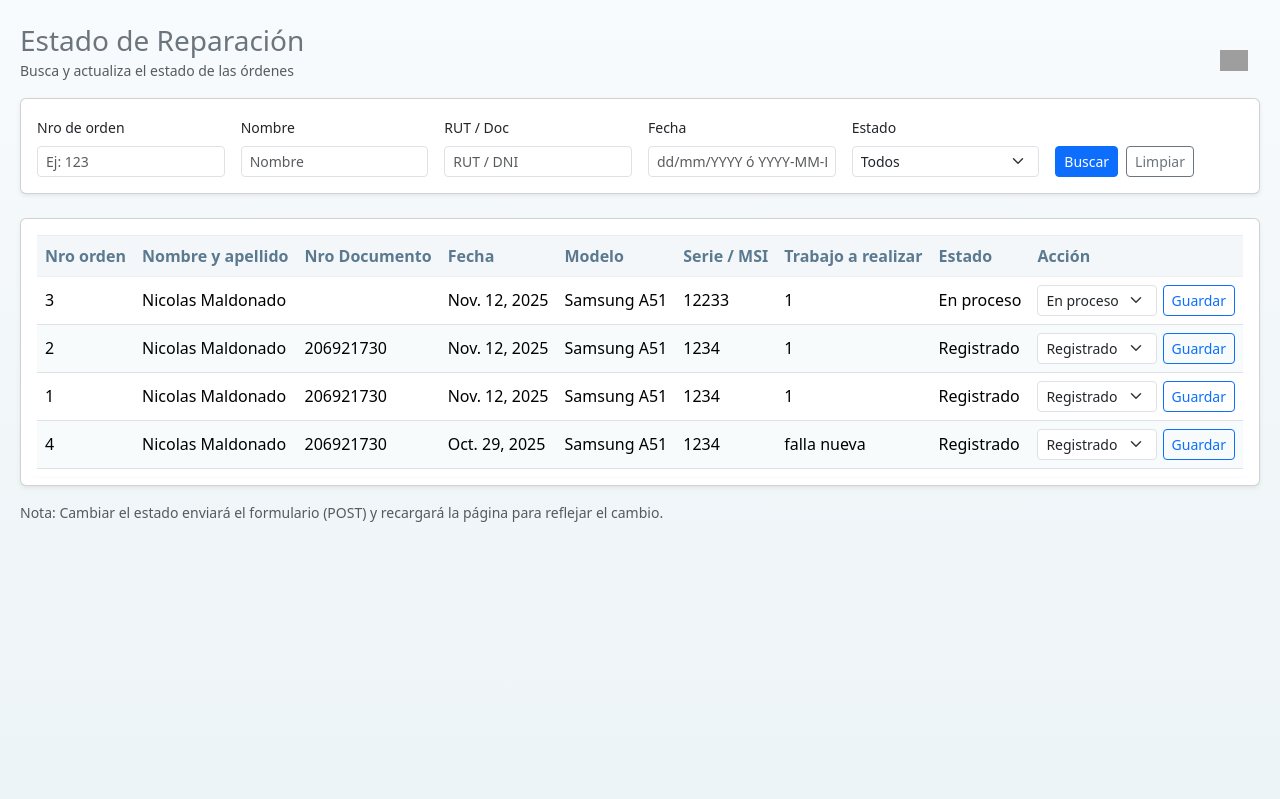
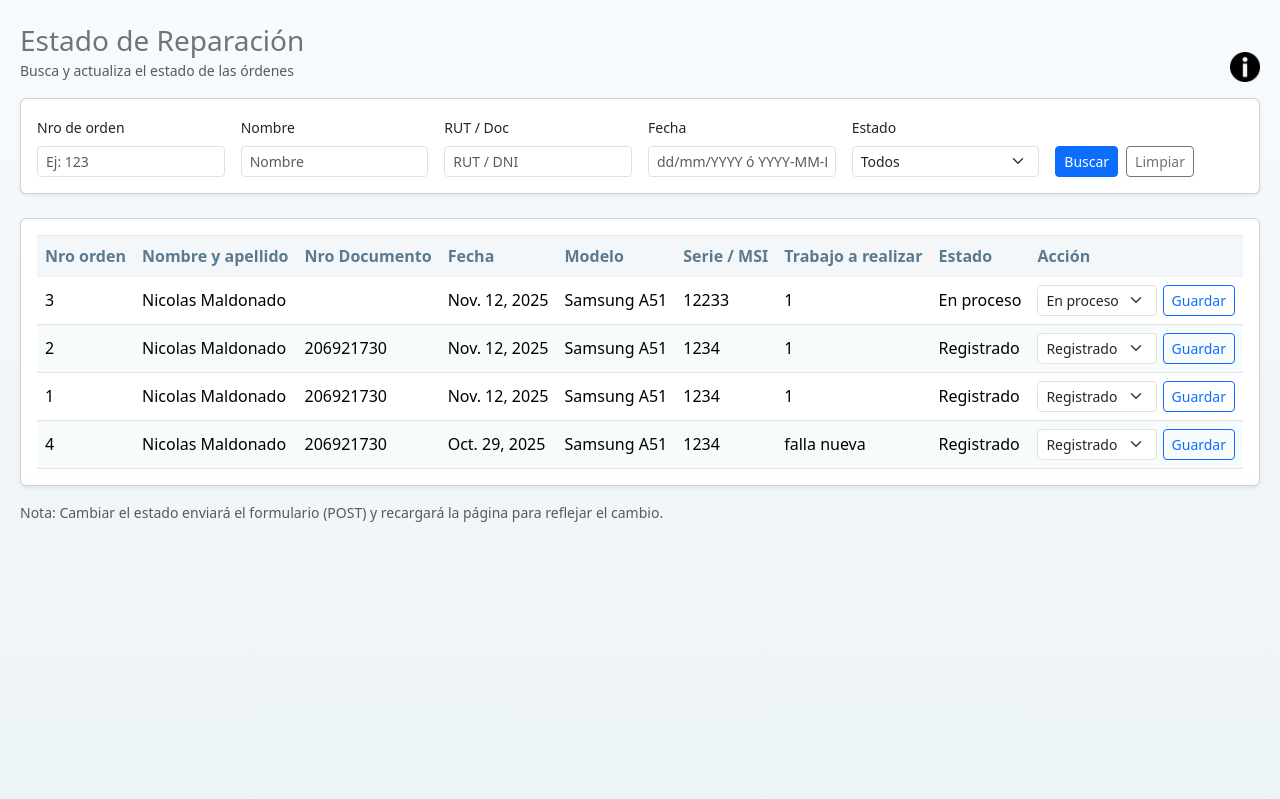
Before and after one commit to The30thHunter/Proyecto_integrado_Servisur, a Django app: page /estado/ in a window 1280 px wide. Shown: the part 91-890 px from the top of the page. Run offline with Django 5.2, Linux system fonts and the light colour scheme; a user stored in the database is signed in; data comes from the database, SQL or seed files in the repository; grey boxes are pictures that could not be loaded.

Commit message:
Ultimo cambio de diseno
cambie una imagen

```diff
--- a/Servisur_Django/Base_Datos/templates/base_datos/Estado_reparacion.html
+++ b/Servisur_Django/Base_Datos/templates/base_datos/Estado_reparacion.html
@@ -23,7 +23,7 @@
 
 
 <button type="button" class="btn btn-circle" data-bs-toggle="modal" data-bs-target="#myModal">
-  <img src="{% static 'img/iso4.gif' %}" class="info-img">
+  <img src="{% static 'img/Er.png' %}" class="info-img">
 </button>
 
 
--- a/Servisur_Django/static/css/panel.css
+++ b/Servisur_Django/static/css/panel.css
@@ -653,10 +653,7 @@ footer {
 
 
 
-/*esto es del gif que hay en estado de repaarcion*/
-
-/* Botón circular transparente */
-
+/*esto es del boton que hay en estado de repaarcion*/
 
 /* Botón circular transparente sin fondo */
 .btn-circle {
@@ -664,8 +661,8 @@ footer {
   border: none !important;              /* sin borde */
   border-radius: 50%;                   /* forma circular */
   padding: 4px;                         /* espacio interno reducido */
-  width: 40px;                          /* tamaño del botón */
-  height: 40px;
+  width: 30px;                          /* tamaño del botón */
+  height: 30px;
   display: flex;
   align-items: center;
   justify-content: center;
@@ -674,8 +671,8 @@ footer {
 
 /* GIF reducido dentro del botón */
 .btn-circle .info-img {
-  width: 28px;
-  height: 28px;
+  width: 30px;
+  height: 30px;
   object-fit: contain;
 }
 
```
Also changed, not shown: Servisur_Django/static/img/Er.png (added).
